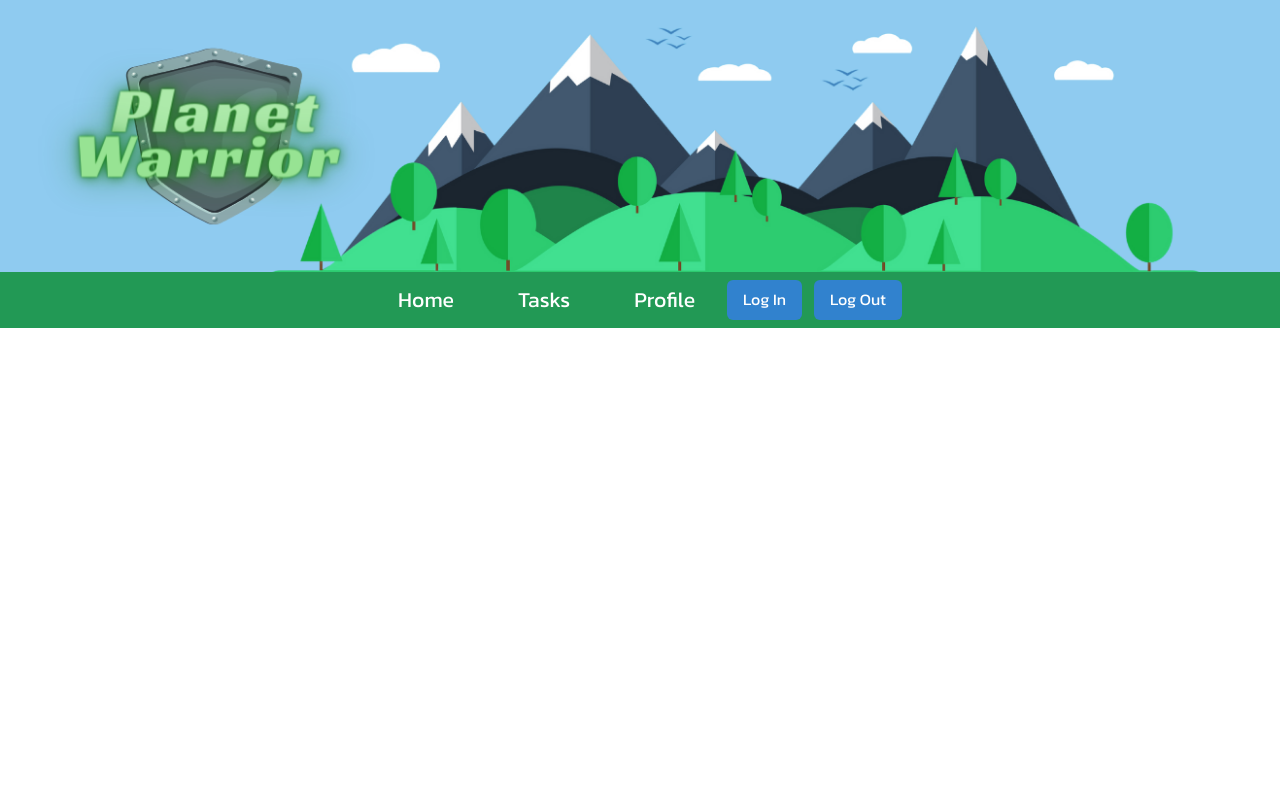
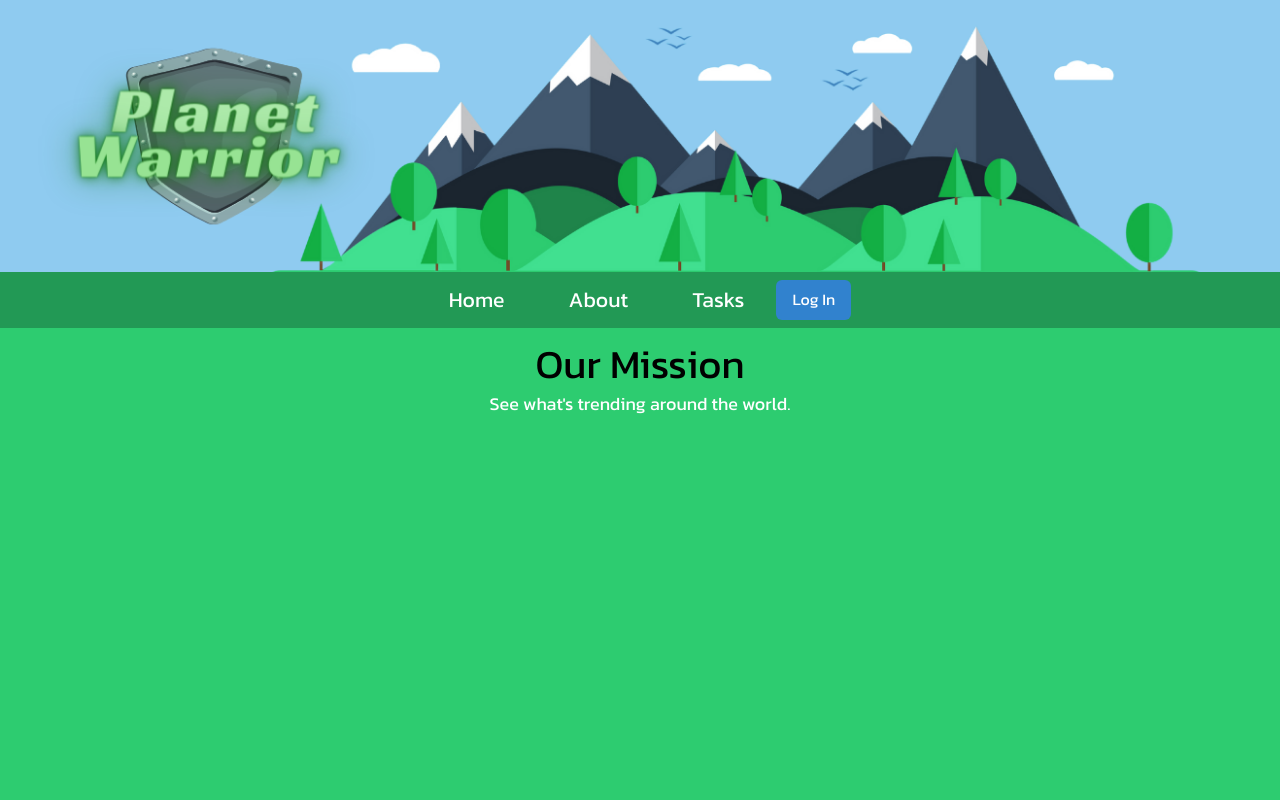
Before and after one commit to winstonchen-code/Planet-Warriors, a React (Create React App) app in the folder planet-warrior-frontend/: page /about in a window 1280 px wide. Shown: the top 800 px of the page. Built offline with nearby package versions, Linux system fonts and the light colour scheme; no server answers.

Commit message:
Updated Navbar

```diff
--- a/planet-warrior-frontend/src/App.js
+++ b/planet-warrior-frontend/src/App.js
@@ -2,6 +2,7 @@ import React, {useState, useEffect} from 'react';
 import {BrowserRouter as Router, Switch, Route } from 'react-router-dom';
 import { GlobalStyle } from './globalStyles';
 import Home from './components/Home/Home';
+import About from './components/About/About';
 import Tasks from './components/Tasks/Tasks';
 import Profile from './components/Profile/Profile';
 import NavBar from './components/Navbar/NavBar';
@@ -41,11 +42,14 @@ console.log(captain)
       <ChakraProvider>
 
       <GlobalStyle />
-          <NavBar />
+          <NavBar currentUser={currentUser} setCurrentUser={setCurrentUser} />
           <Switch>
             <Route path="/" exact component={Home} />
             <Route exact path='/tasks'>
               <Tasks captain={captain} currentUser={currentUser} setCurrentUser={setCurrentUser}/>
+            </Route>
+            <Route exact path='/about' component={About}>
+              <About/>
             </Route>
             {currentUser ?
               <Route exact path='/profile'>
--- a/planet-warrior-frontend/src/components/About/About.js
+++ b/planet-warrior-frontend/src/components/About/About.js
@@ -0,0 +1,34 @@
+import React from 'react'
+import styled from 'styled-components'
+import Jumbotron from'./Jumbotron'
+import JumbotronOne from'./JumbotronOne'
+
+
+const Home = styled.div`
+    text-align: center;
+    background-position: center;
+    background-size: cover;
+`
+const Header = styled.div`
+    padding: 10px 10px 10px 100px;
+    h1 {
+        font-size: 42px;
+    }
+`
+const Subheader = styled.div`
+    font-weight: 300;
+    font-size: 26px;
+`
+
+function About() {
+
+    return (
+        <Home>
+
+            <Jumbotron/>
+            <JumbotronOne/>
+        </Home>
+    )
+}
+
+export default About
--- /dev/null
+++ b/planet-warrior-frontend/src/components/About/Jumbotron.js
@@ -0,0 +1,65 @@
+import React, {useState} from 'react'
+import styled from 'styled-components'
+
+
+const Section = styled.section`
+    background-color: #2DCC70;
+    min-height: 640px;
+    padding: 10px 0;
+    color: #fff;
+`
+
+const Header = styled.h1`
+    color: black;
+    font-size: 40px;
+    line-height: 52px;
+`
+
+const Subhead = styled.p`
+    font-size: 18px;
+    font-weight: 500;
+`
+
+const Button = styled.a`
+    display: inline-block;
+    text-decoration: none;
+    font-weight: bold;
+    cursor: pointer;
+    border-radius: 0;
+    background: #fff;
+    padding: 10px 20px;
+    font-size: 18px;
+`
+
+const Jumbotron = () => {
+
+    const [showModal, setShowModal] = useState(false)
+    const openModal = () => {
+        setShowModal(prev => !prev)
+    }
+
+    const addLog = (log) => {
+        console.log(log)
+    }
+    return (
+        <Section className="home-section--1">
+            <div className="container">
+                <div className="row">
+                    <div className="col col-sm-12 col-md-5">
+                        <div className="pt-4 mt-4">
+                            <Header>Our Mission</Header>
+                            <Subhead>See what's trending around the world.</Subhead>
+                        </div>
+                    </div>
+                    {/* <div className="col col-sm-12 col-md-7">
+                        <div className="pt-4 mt-4 text-center">
+                         <iframe width="560" height="315" src="https://www.youtube.com/embed/X2YgM1Zw4_E" frameBorder="0" allow="accelerometer; autoplay; clipboard-write; encrypted-media; gyroscope; picture-in-picture" allowFullScreen></iframe>
+                        </div>
+                    </div> */}
+                </div>
+            </div>
+        </Section>
+    )
+}
+
+export default Jumbotron
--- /dev/null
+++ b/planet-warrior-frontend/src/components/About/JumbotronOne.js
@@ -0,0 +1,70 @@
+// import React, { Component } from 'react'
+import React, {useState} from 'react'
+import styled from 'styled-components'
+
+
+const Section = styled.section`
+    background-color: #72DBF;
+    min-height: 640px;
+    padding: 10px 0;
+    color: #fff;
+`
+
+const Header = styled.h1`
+    color: #fff;
+    font-weight: 700;
+    font-size: 40px;
+    line-height: 52px;
+`
+
+const Subhead = styled.p`
+    font-size: 18px;
+    font-weight: 500;
+`
+
+const Button = styled.a`
+    display: inline-block;
+    text-decoration: none;
+    font-weight: bold;
+    cursor: pointer;
+    border-radius: 0;
+    background: #fff;
+    padding: 10px 20px;
+    font-size: 18px;
+`
+
+const Jumbotron = () => {
+
+    const [showModal, setShowModal] = useState(false)
+    const openModal = () => {
+        setShowModal(prev => !prev)
+    }
+
+    const addLog = (log) => {
+        console.log(log)
+    }
+    return (
+        <Section className="home-section--1">
+            <div className="container">
+                <div className="row">
+                    <div className="col col-sm-12 col-md-5">
+                        <div className="pt-4 mt-4">
+                            <Header>Most Viewed Video</Header>
+                            <Subhead>Zoom through other top viewed videos.</Subhead>
+                            <div className="cta-wrapper">
+                                <Button className="btn facy-btn"> View More </Button>
+                            </div>
+                        </div>
+                    </div>
+                    <div className="col col-sm-12 col-md-7">
+                        <div className="pt-4 mt-4 text-center">
+                         <iframe width="560" height="315" src="https://www.youtube.com/embed/X2YgM1Zw4_E" frameBorder="0" allow="accelerometer; autoplay; clipboard-write; encrypted-media; gyroscope; picture-in-picture" allowFullScreen></iframe>
+                        </div>
+                    </div>
+                </div>
+            </div>
+        </Section>
+    )
+}
+
+export default Jumbotron
--- a/planet-warrior-frontend/src/components/Navbar/NavBar.js
+++ b/planet-warrior-frontend/src/components/Navbar/NavBar.js
@@ -1,8 +1,17 @@
 import React from 'react'
-import { Nav, NavLink, NavMenu } from './NavbarElements'
+import { Nav, NavLink, NavMenu, Btn } from './NavbarElements'
 import { Box, Button } from '@chakra-ui/react';
+import { useHistory } from "react-router-dom"
 
-function Navbar() {
+function Navbar({currentUser, setCurrentUser}) {
+  const history = useHistory()
+
+    function logout() {
+        localStorage.removeItem("token");
+        setCurrentUser(null);
+        history.push("/");
+  }
+
   return (
     <>
       <Nav>
@@ -12,6 +21,8 @@ function Navbar() {
       <Box bg="#229955" w="100%" p={2} color="white" textAlign="center">
 
           <NavMenu>
+            {currentUser ? (
+              <>
               <NavLink to="/" activeStyle>
                 Home
               </NavLink>
@@ -21,9 +32,38 @@ function Navbar() {
               <NavLink to="/profile" activeStyle>
               Profile
               </NavLink>
+              </>
+            ) : (
+              <>
+              <NavLink to="/" activeStyle>
+                Home
+              </NavLink>
+              <NavLink to="/about" activeStyle>
+                About
+              </NavLink>
+              <NavLink to="/tasks" activeStyle>
+                Tasks
+              </NavLink>
+              </>
+            )}
           <div className="log-in-btns">
-            <Button variant="solid" colorScheme="blue" size="md" mr="3" fontWeight="medium">Log In</Button>
-            <Button variant="solid" colorScheme="blue" size="md" mr="3" fontWeight="medium">Log Out</Button>
+          {currentUser ? (
+              <>
+              <Button onClick={logout} variant="solid" colorScheme="blue" size="md" mr="1" fontWeight="medium">
+                <Btn to="/profile" activeStyle>
+                Log Out
+                </Btn>
+              </Button>
+              </>
+            ) : (
+              <>
+              <Button variant="solid" colorScheme="blue" size="md" mr="3" fontWeight="medium">
+                <Btn to="/login" activeStyle>
+                Log In
+                </Btn>
+              </Button>
+              </>
+            )}
           </div>
           </NavMenu>
           </Box>
--- a/planet-warrior-frontend/src/components/Navbar/NavbarElements.js
+++ b/planet-warrior-frontend/src/components/Navbar/NavbarElements.js
@@ -49,3 +49,6 @@ export const NavMenu = styled.div`
     display: none;
   }
 `
+
+export const Btn = styled(Link)`
+`
```
Also changed, not shown: planet-warrior-frontend/src/components/About/AboutElements.js (deleted), 2 other files (tests, documents, lock files or other folders). Lines whose indentation alone changed are shown as unchanged.
